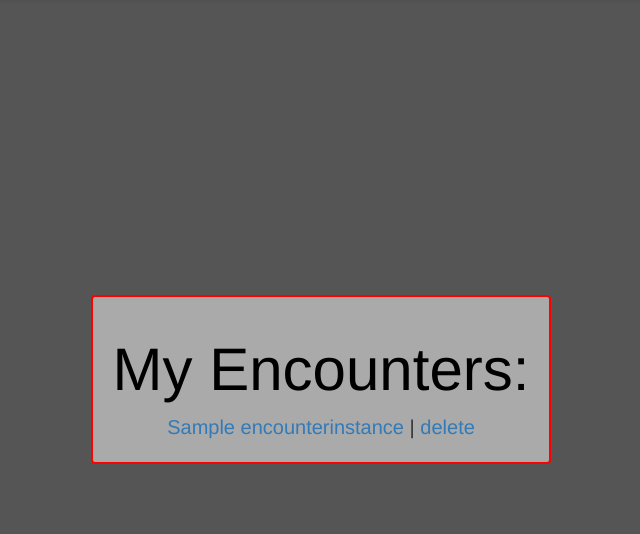
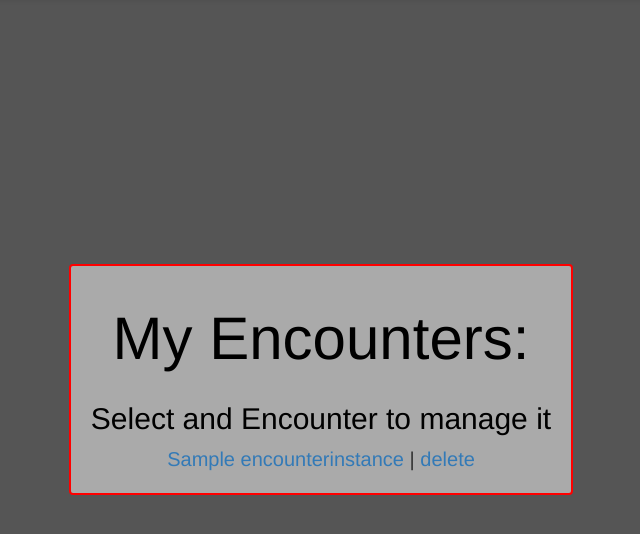
Before and after one commit to vandegu/encounter_tracker, a Django app: page / in a window 1280 px wide. Shown: the part 53-587 px from the top of the page, without its empty margins (319-959 px from the left). Run offline with Django 3.2, Linux system fonts and the light colour scheme; a user stored in the database is signed in; tables that the repository leaves empty hold one stand-in row (values such as "Sample post"); some libraries are stand-ins or nearby versions.

Commit message:
Fixed instructions on main_home

```diff
--- a/home/templates/main_home.html
+++ b/home/templates/main_home.html
@@ -16,6 +16,7 @@
     {% else %}
       {% if encounters %}
         <h1>My Encounters:</h1>
+        <h2>Select and Encounter to manage it</h2>
         <ul id='myEncounters'>
         {% for enc in encounters %}
           {% if enc.owner_id_id == userid %}
```
